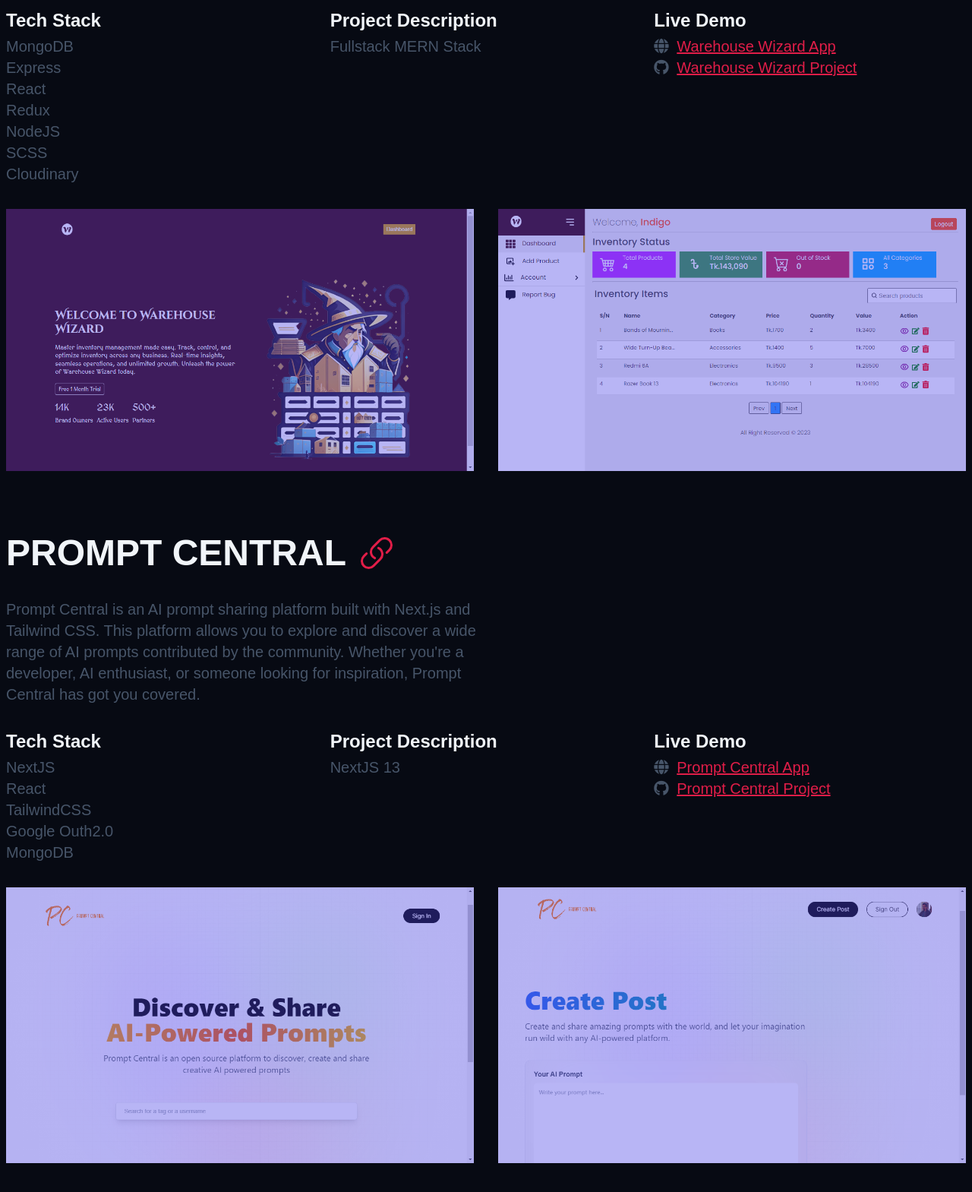
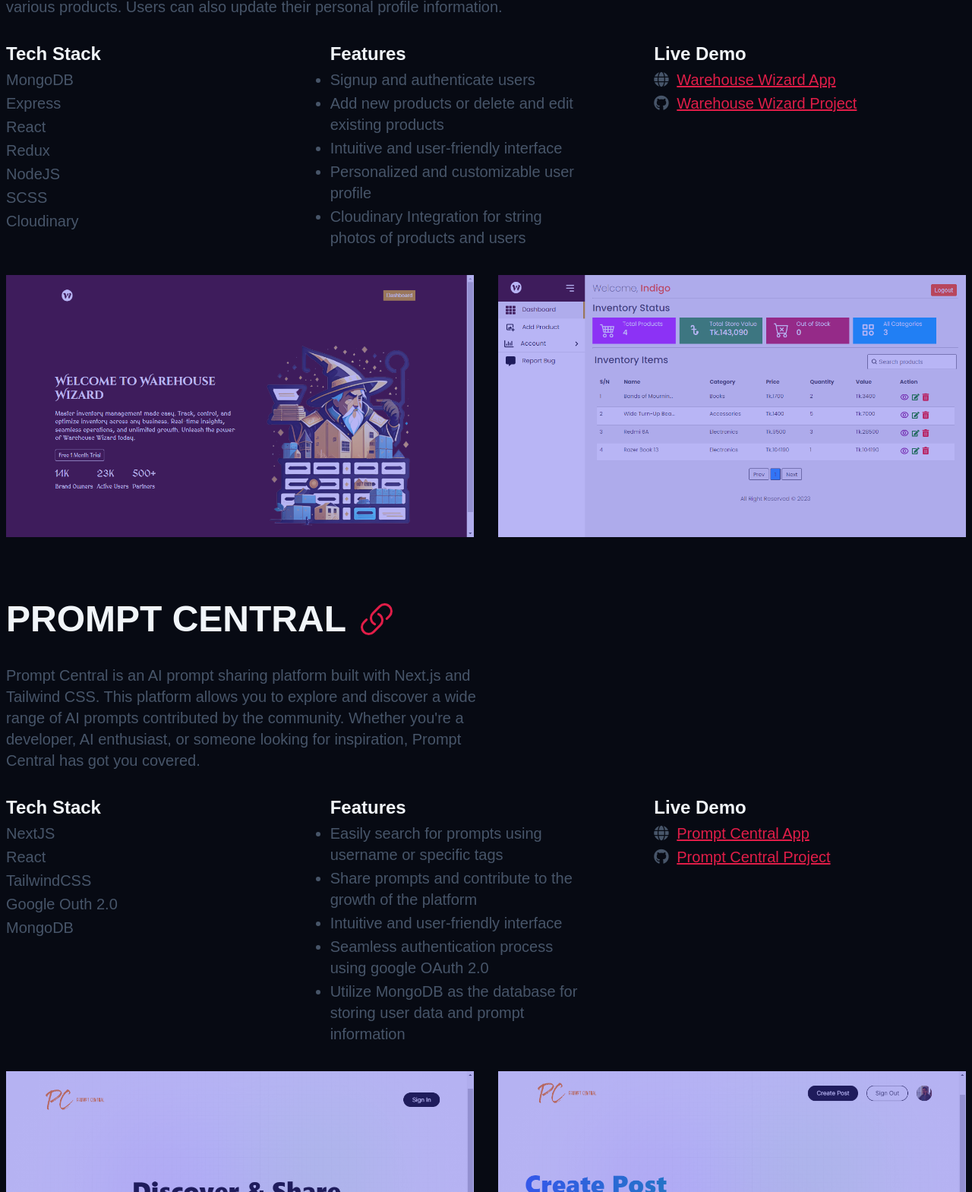
Before and after one commit to IsbatBInHossain/personal-website-v1, a website built with Vite: page index.html in a window 1280 px wide. Shown: the part 1886-3455 px from the top of the page at 76% size. Built offline with nearby package versions, Linux system fonts and the light colour scheme; a web font is replaced by a local one.

Commit message:
Add Features instead of project description

```diff
--- a/index.html
+++ b/index.html
@@ -129,8 +129,8 @@
           <h2 class="about__title">About</h2>
           <p class="about_description">
             I'm a passionate full-stack web developer specializing in
-            JavaScript, React, MongoDB, SQL, Python, Express and Node.js. With a
-            strong foundation in these technologies, I create dynamic and
+            JavaScript, React, MongoDB, NextJS, Python, Express and Node.js.
+            With a strong foundation in these technologies, I create dynamic and
             intuitive web applications that deliver exceptional user
             experiences.
           </p>
@@ -149,10 +149,12 @@
               <li class="about__list">HTML</li>
               <li class="about__list">CSS</li>
               <li class="about__list">TailwindCSS</li>
+              <li class="about__list">Git</li>
             </ul>
             <ul class="about__ul">
               <li class="about__list">MongoDB</li>
               <li class="about__list">React</li>
+              <li class="about__list">NextJS</li>
               <li class="about__list">ExpressJS</li>
               <li class="about__list">NodeJS</li>
             </ul>
@@ -208,8 +210,22 @@
             </ul>
           </div>
           <div class="">
-            <h3 class="featured__label">Project Description</h3>
-            <p class="featured__info">Fullstack MERN stack</p>
+            <h3 class="featured__label">Features</h3>
+            <ul class="featured__info-list">
+              <li class="featured__info">Signup and authenticate users</li>
+              <li class="featured__info">
+                Add new products or delete and edit existing products
+              </li>
+              <li class="featured__info">
+                Intuitive and user-friendly interface
+              </li>
+              <li class="featured__info">
+                Personalized and customizable user profile
+              </li>
+              <li class="featured__info">
+                Cloudinary Integration for string photos of products and users
+              </li>
+            </ul>
           </div>
           <div class="">
             <h3 class="featured__label">Live demo</h3>
@@ -293,13 +309,30 @@
               <li class="featured__info">NextJS</li>
               <li class="featured__info">React</li>
               <li class="featured__info">TailwindCSS</li>
-              <li class="featured__info">Google Outh2.0</li>
+              <li class="featured__info">Google Outh 2.0</li>
               <li class="featured__info">MongoDB</li>
             </ul>
           </div>
           <div class="">
-            <h3 class="featured__label">Project Description</h3>
-            <p class="featured__info">NextJS 13</p>
+            <h3 class="featured__label">Features</h3>
+            <ul class="featured__info-list">
+              <li class="featured__info">
+                Easily search for prompts using username or specific tags
+              </li>
+              <li class="featured__info">
+                Share prompts and contribute to the growth of the platform
+              </li>
+              <li class="featured__info">
+                Intuitive and user-friendly interface
+              </li>
+              <li class="featured__info">
+                Seamless authentication process using google OAuth 2.0
+              </li>
+              <li class="featured__info">
+                Utilize MongoDB as the database for storing user data and prompt
+                information
+              </li>
+            </ul>
           </div>
           <div class="">
             <h3 class="featured__label">Live demo</h3>
@@ -388,8 +421,22 @@
             </ul>
           </div>
           <div class="">
-            <h3 class="featured__label">Project Description</h3>
-            <p class="featured__info">CLI</p>
+            <h3 class="featured__label">Features</h3>
+            <ul class="featured__info-list">
+              <li class="featured__info">
+                Write code snippets and documentation
+              </li>
+              <li class="featured__info">
+                Run JS code in a sandboxed environment
+              </li>
+              <li class="featured__info">Import any library you want</li>
+              <li class="featured__info">
+                Show any piece of data (even React components) on the screen
+              </li>
+              <li class="featured__info">
+                Cache all downloaded libraries for offline use
+              </li>
+            </ul>
           </div>
           <div class="">
             <h3 class="featured__label">Links</h3>
--- a/styles/components/featured.css
+++ b/styles/components/featured.css
@@ -42,10 +42,15 @@
   padding: 0;
   list-style: none;
 }
+.featured__info-list {
+  padding: 0;
+  list-style: disc;
+}
 .featured__info {
   font-size: var(--size-sm);
   color: var(--clr-slate600);
-  text-transform: capitalize;
+  max-width: 30ch;
+  margin-bottom: 3px;
 }
 .featured__img-container {
   margin-top: 1rem;
```
